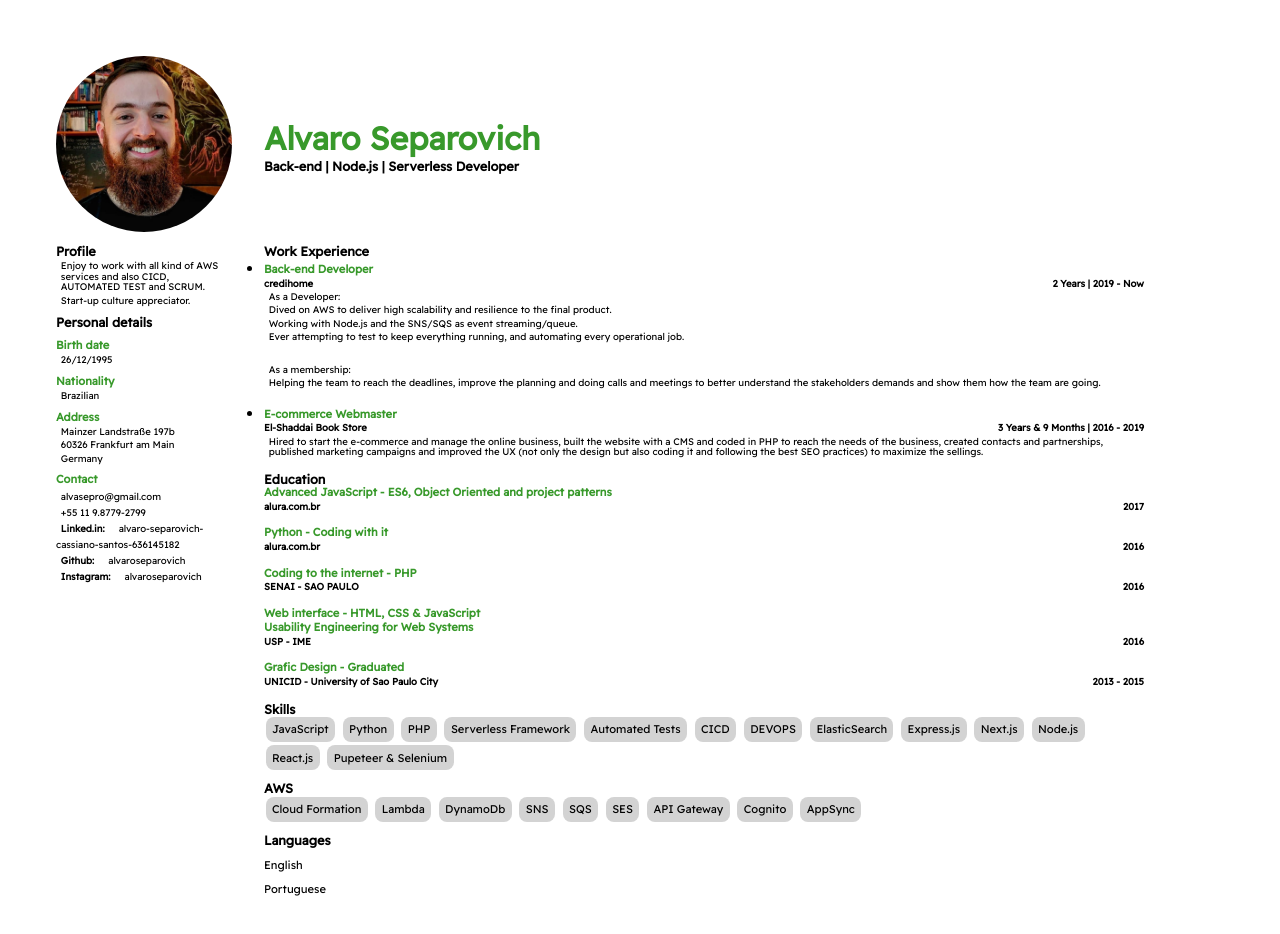
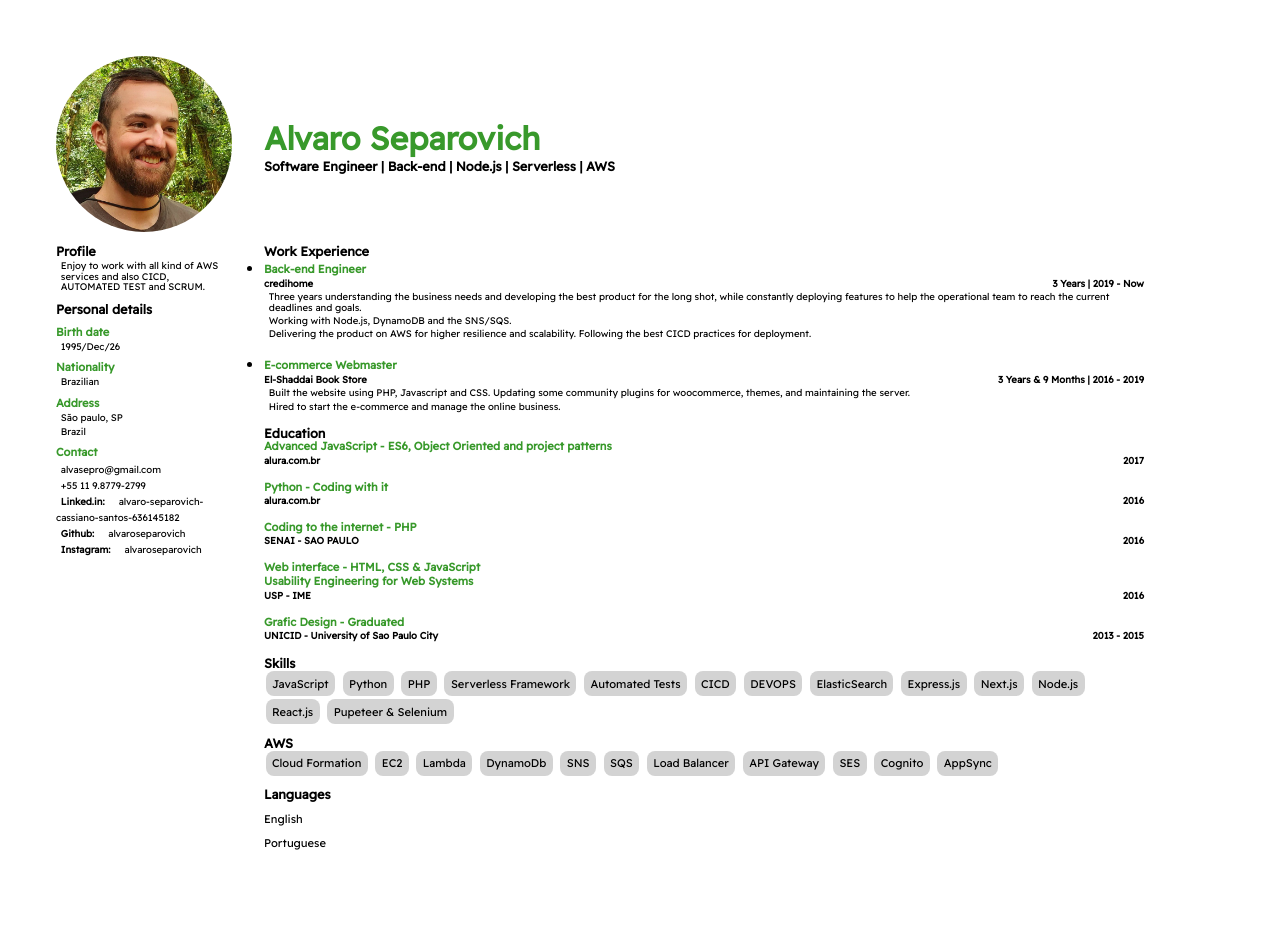
Before and after one commit to alvaroseparovich/cv, a website: page dist/index.html in a window 1280 px wide. Drawn offline with Linux system fonts and the light colour scheme.

Commit message:
FEAT: change the img and the text

```diff
--- a/dist/index.html
+++ b/dist/index.html
@@ -14,11 +14,11 @@
 <body>
   <header>
     <div id="my-photo" >
-      <img src="./src/imgs/my-photo-2.jpg" alt="my-foto" class="my-photo">
+      <img src="./src/imgs/my-photo-3.jpg" alt="my-foto" class="my-photo">
     </div>
     <div class="title">
       <h1>Alvaro Separovich</h1>
-      <h4>Back-end | Node.js | Serverless Developer</h4>
+      <h4>Software Engineer | Back-end | Node.js | Serverless | AWS</h4>
     </div>
   </header>
   <div class="content">
@@ -26,18 +26,16 @@
       <div class="card profile">
         <h2>Profile</h2>
         <p>Enjoy to work with all kind of AWS services and also CICD, AUTOMATED TEST and SCRUM.</p>
-        <p>Start-up culture appreciator.</p>
       </div>
       <div class="card personal-details">
         <h2>Personal details</h2>
         <h3>Birth date</h3>
-        <p>26/12/1995</p>
+        <p>1995/Dec/26</p>
         <h3>Nationality</h3>
         <p>Brazilian</p>
         <h3>Address</h3>
-        <p>Mainzer Landstraße 197b</p>
-        <p>60326 Frankfurt am Main</p>
-        <p>Germany</p>
+        <p>São paulo, SP</p>
+        <p>Brazil</p>
         <h3>Contact</h3>
         <ul>
           <li><p>alvasepro@gmail.com</p></li>
@@ -56,29 +54,19 @@
           </li>
         </ul>
       </div>
-      <!-- <div class="card contact">
-        <h2>Contact</h2>
-        <p>Germany</p>
-        <p>Mainzer Landstraße 197b</p>
-        <p>60326 Frankfurt am Main</p>
-      </div> -->
     </nav>
     <nav class='main'>
       <div class="card work-experience">
         <h2>Work Experience</h2>
         <ul>
           <li>
-            <h3>Back-end Developer</h3>
+            <h3>Back-end Engineer</h3>
             <h4>credihome</h4>
-            <h5 class="date">2 Years | 2019 - Now</h5>
+            <h5 class="date">3 Years | 2019 - Now</h5>
             <div class='description'>
-              <p> As a Developer: </p>
-              <p> Dived on AWS to deliver high scalability and resilience to the final product.</p>
-              <p> Working with Node.js and the SNS/SQS as event streaming/queue.</p>
-              <p> Ever attempting to test to keep everything running, and automating every operational job.</p>
-              <br>
-              <p>As a membership:</p>
-              <p>Helping the team to reach the deadlines, improve the planning and doing calls and meetings to better understand the stakeholders demands and show them how the team are going.</p>
+              <p> Three years understanding the business needs and developing the best product for the long shot, while constantly deploying features to help the operational team to reach the current deadlines and goals.</p>
+              <p> Working with Node.js, DynamoDB and the SNS/SQS.</p>
+              <p> Delivering the product on AWS for higher resilience and scalability. Following the best CICD practices for deployment.</p>
             </div>
           </li>
           <li>
@@ -86,7 +74,9 @@
             <h4>El-Shaddai Book Store</h4>
             <h5 class="date">3 Years & 9 Months | 2016 - 2019</h5>
             <div class='description'>
-              <p> Hired to start the e-commerce and manage the online business, built the website with a CMS and coded in PHP to reach the needs of the business, created contacts and partnerships, published marketing campaigns and improved the UX (not only the design but also coding it and following the best SEO practices) to maximize the sellings.</p>
+              <p> Built the website using PHP, Javascript and CSS. Updating some community plugins for woocommerce, themes, and maintaining the server.</p>
+              <p> Hired to start the e-commerce and manage the online business.</p>
+              <!-- <p> built the website with a CMS and coded in PHP to reach the needs of the business, created contacts and partnerships, published marketing campaigns and improved the UX (not only the design but also coding it and following the best SEO practices) to maximize the sellings.</p> -->
             </div>
           </li>
         </ul>
@@ -144,12 +134,14 @@
         <h2>AWS</h2>
         <div class="little-cards">
           <div class="little-card"><span>Cloud Formation</span></div>
+          <div class="little-card"><span>EC2</span></div>
           <div class="little-card"><span>Lambda</span></div>
           <div class="little-card"><span>DynamoDb</span></div>
           <div class="little-card"><span>SNS</span></div>
           <div class="little-card"><span>SQS</span></div>
+          <div class="little-card"><span>Load Balancer</span></div>
+          <div class="little-card"><span>API Gateway</span></div>
           <div class="little-card"><span>SES</span></div>
-          <div class="little-card"><span>API Gateway</span></div>
           <div class="little-card"><span>Cognito</span></div>
           <div class="little-card"><span>AppSync</span></div>
         </div>
```
